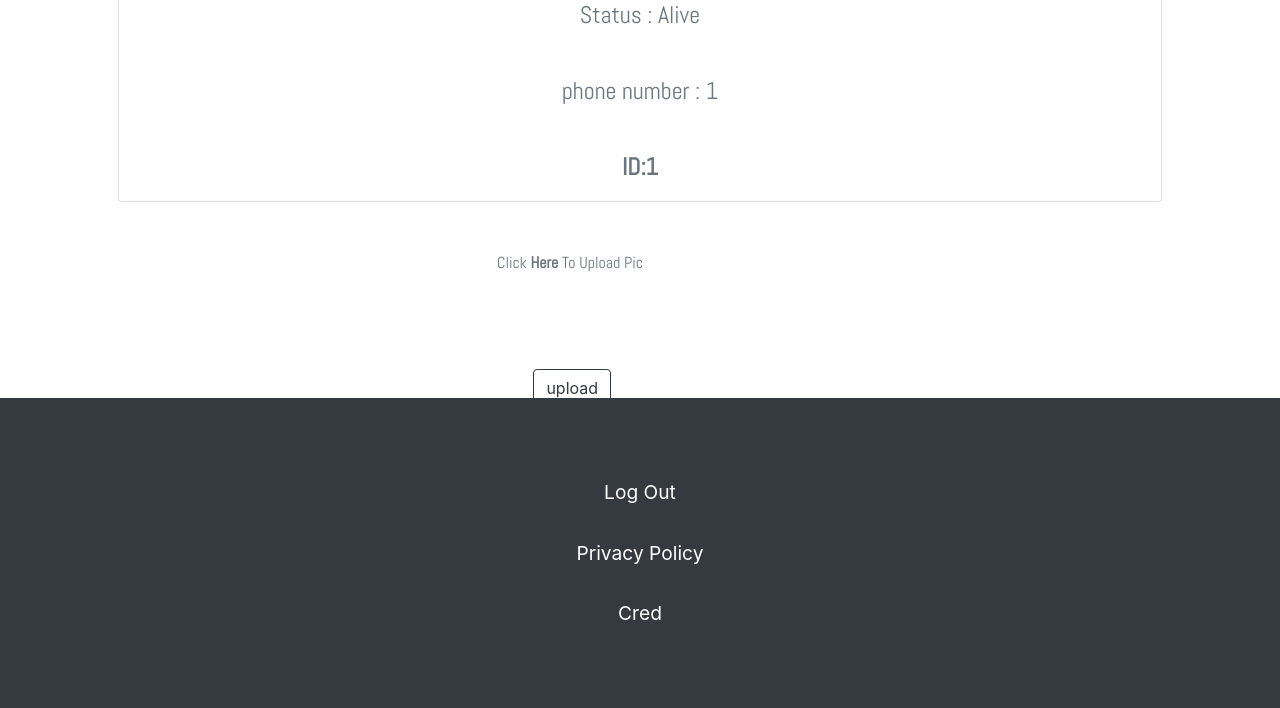
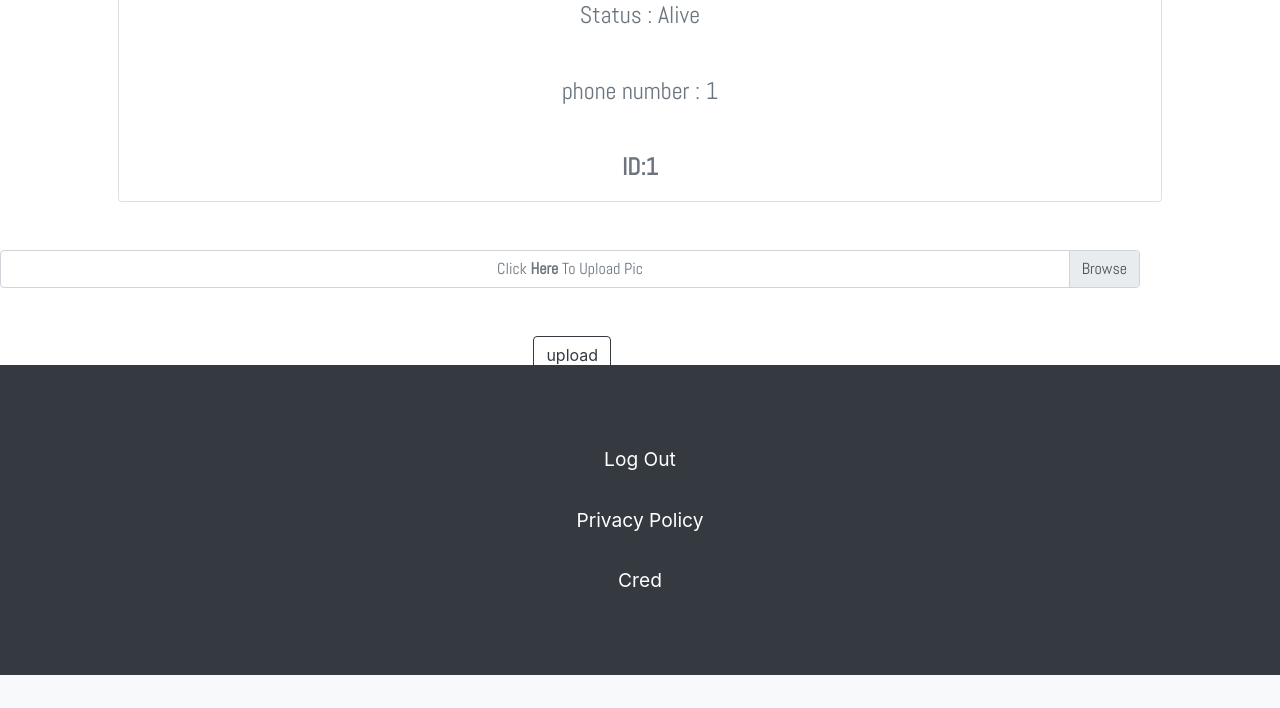
Before and after one commit to Empya/ff, a Flask app: page /player/profile in a window 1280 px wide. Shown: the part 1327-2035 px from the top of the page. After the commit the page ends 2002 px from the top, so only its background shows below. Run offline with Flask 3, Linux system fonts and the light colour scheme; the visitor is signed in with stand-in values (Sample User, id 1); tables that the repository leaves empty hold one stand-in row (values such as "Sample post"); grey boxes marked "Sample" are stand-in pictures; some libraries are stand-ins or nearby versions; some web fonts are replaced.

Commit message:
Update profile.html

```diff
--- a/templates/profile.html
+++ b/templates/profile.html
@@ -46,7 +46,7 @@ Profile Page
 
 <div class="container px-5 text-center custom-file">
 <form action="{{url_for("upload_pic")}}" method="post" enctype="multipart/form-data">
- <label for="inp" class="custom-input-label text-secondary" style="font-family:Abel;">Click <strong>Here</strong> To Upload Pic</label>
+ <label for="inp" class="custom-file-label text-secondary" style="font-family:Abel;">Click <strong>Here</strong> To Upload Pic</label>
  <input type="file" class=" btn btn-dark custom-file-input" name="file">
  <label>
  {{session["imgnam"]}}
```
